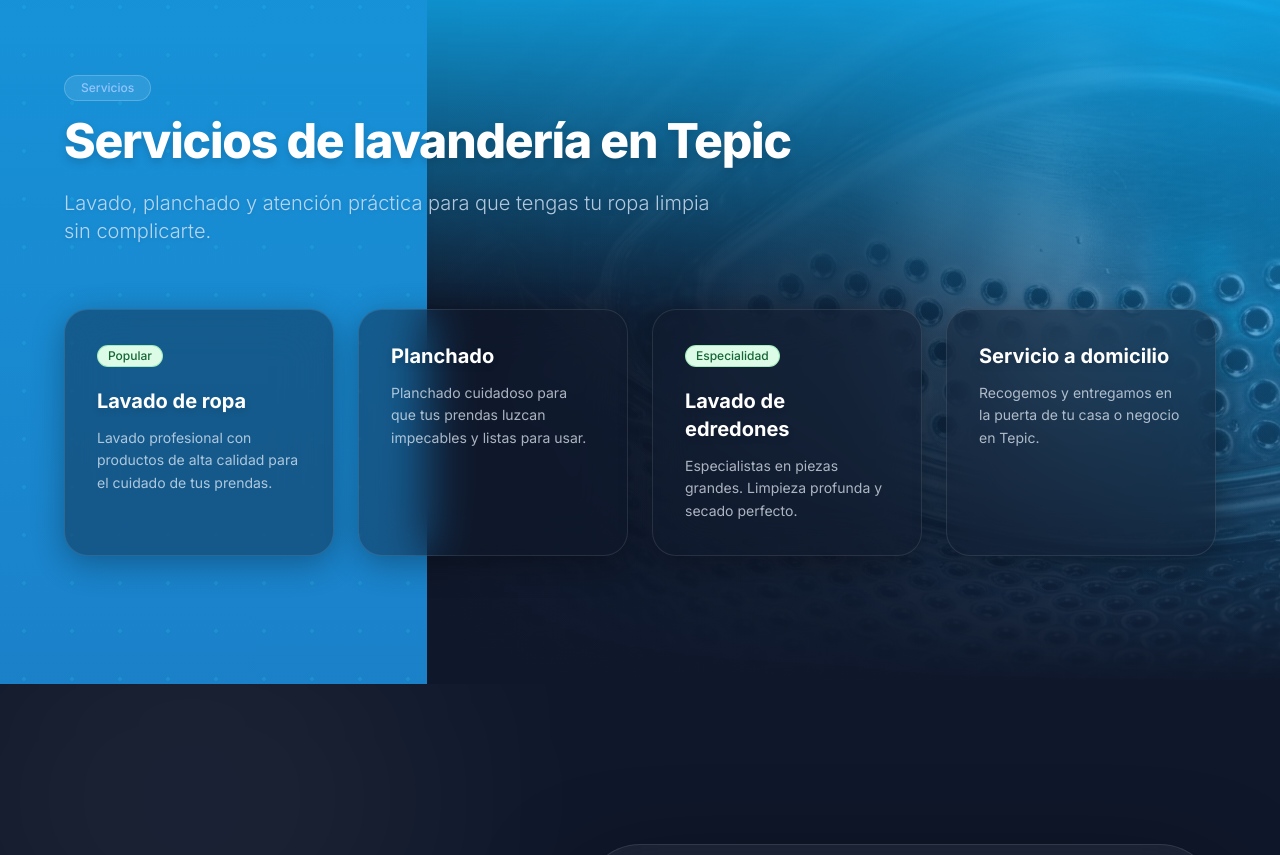
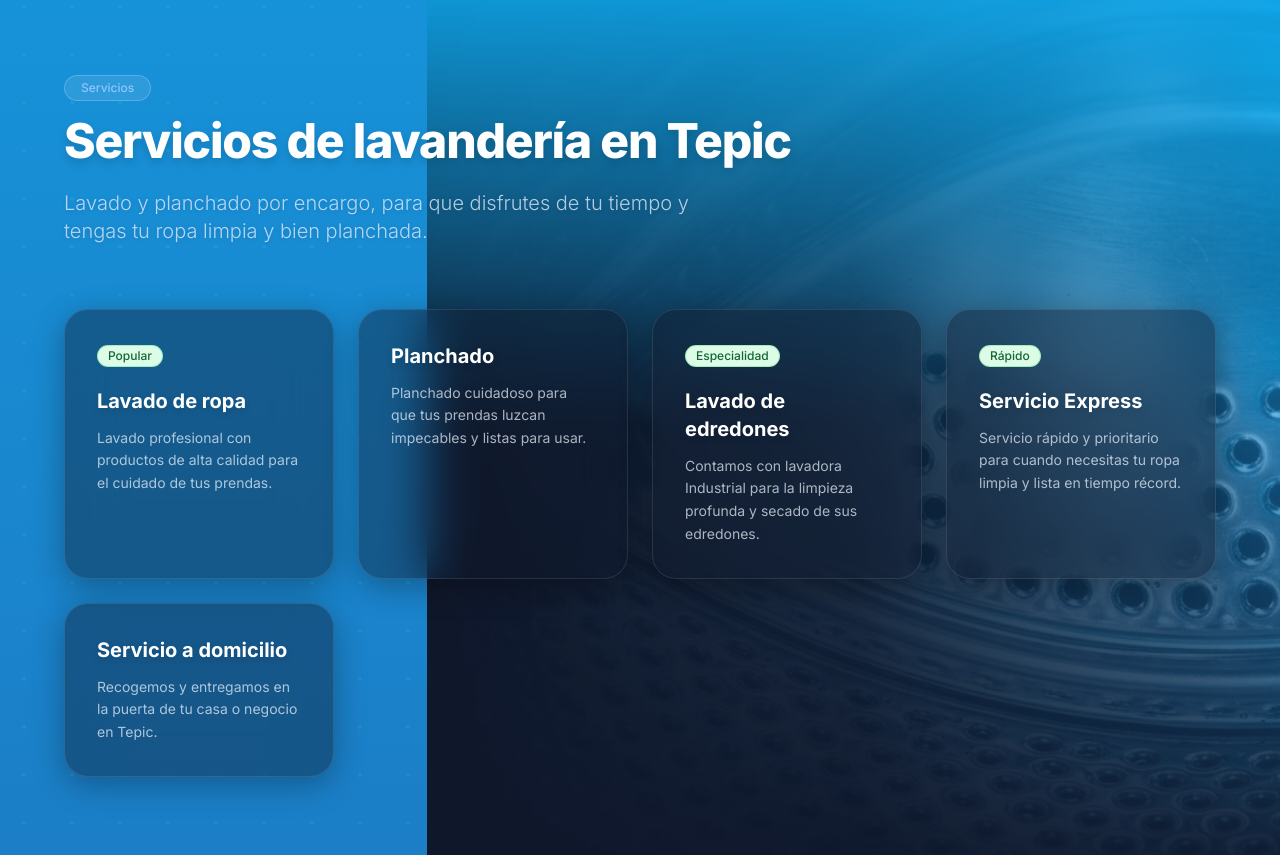
Before and after one commit to alejandroleonmariscal-cpu/web, a Next.js app: page / in a window 1280 px wide. Shown: the part 785-1640 px from the top of the page. Built offline with nearby package versions, Linux system fonts and the light colour scheme.

Commit message:
cambia nuevo

```diff
--- a/components/home/services.ts
+++ b/components/home/services.ts
@@ -1,11 +1,34 @@
 export const servicesContent = {
   eyebrow: "Servicios",
   title: "Servicios de lavandería en Tepic",
-  subtitle: "Lavado, planchado y atención práctica para que tengas tu ropa limpia sin complicarte.",
+  // Descripción actualizada a petición del cliente
+  subtitle: "Lavado y planchado por encargo, para que disfrutes de tu tiempo y tengas tu ropa limpia y bien planchada.",
   services: [
-    { title: "Lavado de ropa", description: "Lavado profesional con productos de alta calidad para el cuidado de tus prendas.", badge: "Popular" },
-    { title: "Planchado", description: "Planchado cuidadoso para que tus prendas luzcan impecables y listas para usar." },
-    { title: "Lavado de edredones", description: "Especialistas en piezas grandes. Limpieza profunda y secado perfecto.", badge: "Especialidad" },
-    { title: "Servicio a domicilio", description: "Recogemos y entregamos en la puerta de tu casa o negocio en Tepic." }
+    {
+      title: "Lavado de ropa",
+      description: "Lavado profesional con productos de alta calidad para el cuidado de tus prendas.",
+      badge: "Popular"
+    },
+    {
+      title: "Planchado",
+      description: "Planchado cuidadoso para que tus prendas luzcan impecables y listas para usar."
+    },
+    {
+      title: "Lavado de edredones",
+      // Texto exacto solicitado por el cliente
+      description: "Contamos con lavadora Industrial para la limpieza profunda y secado de sus edredones.",
+      badge: "Especialidad"
+    },
+    // Servicio nuevo agregado
+    {
+      title: "Servicio Express",
+      description: "Servicio rápido y prioritario para cuando necesitas tu ropa limpia y lista en tiempo récord.",
+      badge: "Rápido"
+    },
+    {
+      title: "Servicio a domicilio",
+      // Mantenemos el servicio aquí como ventaja, pero sin mostrar el precio para proteger su estrategia
+      description: "Recogemos y entregamos en la puerta de tu casa o negocio en Tepic."
+    }
   ]
 };
--- a/components/ui/Footer.tsx
+++ b/components/ui/Footer.tsx
@@ -43,7 +43,7 @@ export const Footer = () => {
                 <a href="#servicios" className="hover:text-[#22C55E] transition-all duration-300">Servicios</a>
               </li>
               <li>
-                <a href="#precios" className="hover:text-[#22C55E] transition-all duration-300">Tarifas 2026</a>
+                <a href="#precios" className="hover:text-[#22C55E] transition-all duration-300">Tarifas</a>
               </li>
               <li>
                 <a href="#proceso" className="hover:text-[#22C55E] transition-all duration-300">Nuestro Método</a>
@@ -54,17 +54,31 @@ export const Footer = () => {
             </ul>
           </div>
 
-          {/* Bloque 3: Contacto High-End */}
+          {/* Bloque 3: Contacto High-End (BOTÓN DE WHATSAPP REAL) */}
           <div className="md:col-span-4 text-center md:text-left">
-            <h4 className="text-white font-black mb-8 uppercase tracking-[0.2em] text-xs">WhatsApp Directo</h4>
-            <div className="bg-white/5 border border-white/10 rounded-[2rem] p-7 backdrop-blur-2xl inline-block w-full shadow-2xl">
-              <p className="text-[#22C55E] text-3xl font-black italic tracking-tighter mb-1">
-                311 123 4567
-              </p>
-              <p className="text-white/20 text-[10px] uppercase tracking-widest font-bold">
-                Agenda tu recolección ahora
-              </p>
-            </div>
+            <h4 className="text-white font-black mb-8 uppercase tracking-[0.2em] text-xs">Contacto Directo</h4>
+
+            <a
+              href="https://wa.me/523117434207?text=Hola%20Súperclean,%20me%20gustaría%20solicitar%20información%20sobre%20sus%20servicios."
+              target="_blank"
+              rel="noopener noreferrer"
+              className="group block bg-white/5 border border-white/10 hover:border-[#22C55E]/50 hover:bg-[#22C55E]/10 rounded-[2rem] p-6 backdrop-blur-2xl w-full shadow-2xl transition-all duration-300 cursor-pointer"
+            >
+              <div className="flex flex-col items-center md:items-start">
+                <div className="flex items-center gap-3 mb-2">
+                  <div className="bg-[#22C55E] p-2.5 rounded-full text-white group-hover:scale-110 transition-transform">
+                    <svg xmlns="http://www.w3.org/2000/svg" width="20" height="20" viewBox="0 0 24 24" fill="none" stroke="currentColor" strokeWidth="2.5" strokeLinecap="round" strokeLinejoin="round"><path d="M22 16.92v3a2 2 0 0 1-2.18 2 19.79 19.79 0 0 1-8.63-3.07 19.5 19.5 0 0 1-6-6 19.79 19.79 0 0 1-3.07-8.67A2 2 0 0 1 4.11 2h3a2 2 0 0 1 2 1.72 12.84 12.84 0 0 0 .7 2.81 2 2 0 0 1-.45 2.11L8.09 9.91a16 16 0 0 0 6 6l1.27-1.27a2 2 0 0 1 2.11-.45 12.84 12.84 0 0 0 2.81.7A2 2 0 0 1 22 16.92z"></path></svg>
+                  </div>
+                  <p className="text-[#22C55E] text-2xl font-black italic tracking-tighter">
+                    311 743 4207
+                  </p>
+                </div>
+                <p className="text-white/40 group-hover:text-white text-[10px] uppercase tracking-widest font-bold transition-colors">
+                  Clic para agendar por WhatsApp
+                </p>
+              </div>
+            </a>
+
             <p className="mt-6 text-blue-100/30 text-sm flex items-center justify-center md:justify-start gap-2">
               <span className="w-1.5 h-1.5 rounded-full bg-[#22C55E] animate-pulse" />
               Servicio a domicilio disponible
@@ -78,7 +92,7 @@ export const Footer = () => {
             SúperClean Lavanderías © {new Date().getFullYear()}
           </div>
 
-          {/* EL SELLO DE LA AGENCIA: SOMOSLAZARO.MARKETING */}
+          {/* EL SELLO DE LA AGENCIA */}
           <a
             href="https://somoslazaro.marketing"
             target="_blank"
--- a/content/site.config.ts
+++ b/content/site.config.ts
@@ -1,24 +1,27 @@
 import { SiteConfig } from "@/types/site";
-// Importamos el contrato que creamos en el Paso 1
 import { PricingSectionProps } from "../src/types/pricing";
 import { createCTA } from "@/lib/cta";
 import { createWhatsAppLink } from "@/lib/whatsapp/whatsapp";
 
-const rawPhone = "+52 311 713 4207";
+// 1. EL NÚMERO DE TELÉFONO CORREGIDO
+const rawPhone = "+52 311 743 4207";
 const whatsappMessage = "Hola Súperclean, me gustaría solicitar información sobre sus servicios.";
 
 // 1. CONFIGURACIÓN GENERAL DEL SITIO
 export const siteConfig: SiteConfig = {
   businessName: "Lavandería y Planchaduría Súperclean",
   tagline: "La ropa sucia ya no se lava en casa, nosotros la lavamos.",
-  description: "Servicio profesional de lavado y planchado en Tepic. Especialistas en edredones y servicio a domicilio para tu comodidad.",
+  // Descripción actualizada a petición del cliente
+  description: "Lavado y planchado por encargo, para que disfrutes de tu tiempo y tengas tu ropa limpia y bien planchada.",
   state: "Nayarit",
   phone: rawPhone,
   whatsapp: rawPhone,
-  address: "Paseo de la Loma 407, Colonia Residencial la Loma",
+  // Dirección exacta corregida
+  address: "Av. Juárez 277-B, entre P. Sánchez y 12 de Octubre. Col. Centro",
   city: "Tepic",
   serviceArea: "Tepic y zona metropolitana",
-  hours: "Lunes a sábado: 08:30 – 19:00",
+  // Horarios actualizados con el sábado
+  hours: "Lunes a Viernes de 08:30 a 19:00 | Sábados de 08:30 a 14:00",
 
   primaryCTA: createCTA({
     label: "Pedir servicio por WhatsApp",
@@ -29,27 +32,27 @@ export const siteConfig: SiteConfig = {
 
   secondaryCTA: createCTA({
     label: "Cómo llegar",
-    href: "https://maps.app.goo.gl/tu-link-real",
+    href: "https://maps.google.com/?q=Av.+Juárez+277-B,+Centro,+Tepic,+Nayarit",
     variant: "outline",
     isExternal: true
   })
 };
 
-// 2. CONFIGURACIÓN DE PRECIOS (La carnita del negocio)
+// 2. CONFIGURACIÓN DE PRECIOS
 export const pricingContent: PricingSectionProps = {
   eyebrow: "Tarifas Transparentes",
   title: "Precios que te encantarán",
   subtitle: "Cuidado profesional para tu ropa con precios claros y sin sorpresas.",
-  supportNote: "Precios sujetos a peso final o tipo de prenda. Sin cargos ocultos.",
+  // Facturación agregada aquí como nota de confianza
+  supportNote: "Precios sujetos a peso final o tipo de prenda. Sin cargos ocultos. ¡Facturamos tus servicios!",
 
-  // Aquí están tus precios reales de la captura
   pricingItems: [
     { label: "Lavado kilo", price: "$26.00", note: "Ropa de uso normal (no lavado en seco)" },
-    { label: "Lunes de promoción", price: "$130.00", note: "Inicia la semana con todo limpio" },
+    { label: "Lunes de promoción en planchado", price: "$130.00", note: "Inicia la semana con todo limpio" },
     { label: "Cobertor", price: "$95.00", note: "Limpieza profunda y suavidad" },
     { label: "Edredón", price: "$125.00", note: "Lavado en lavadora Industrial" },
     { label: "Planchado por docena", price: "$145.00", note: "12 piezas (Martes a Sábado)" },
-    { label: "Servicio a domicilio", price: "$30.00", note: "Recolección y entrega en tu puerta" },
+    // El servicio a domicilio fue removido de la lista de precios por estrategia
   ],
 
   primaryCta: {
```
